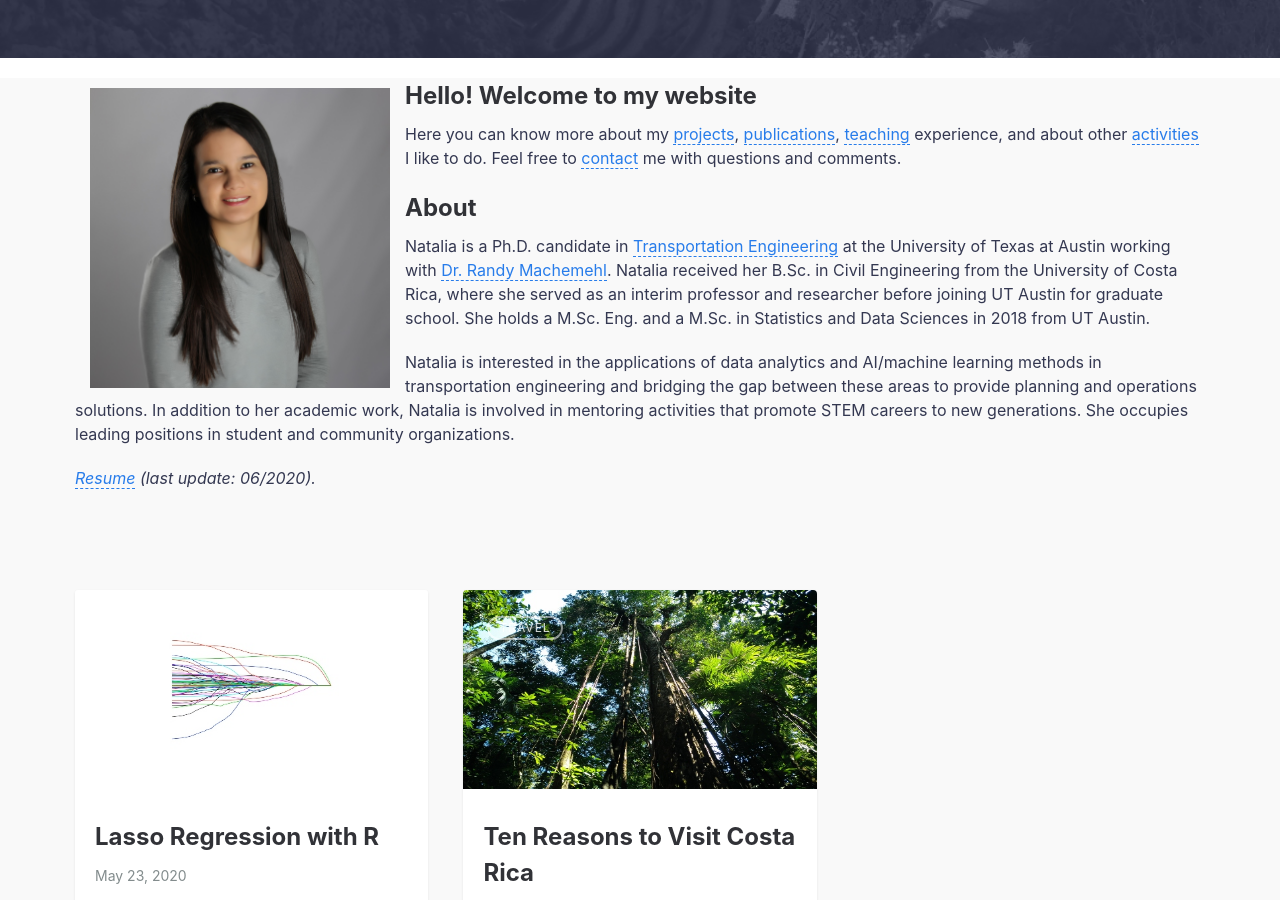
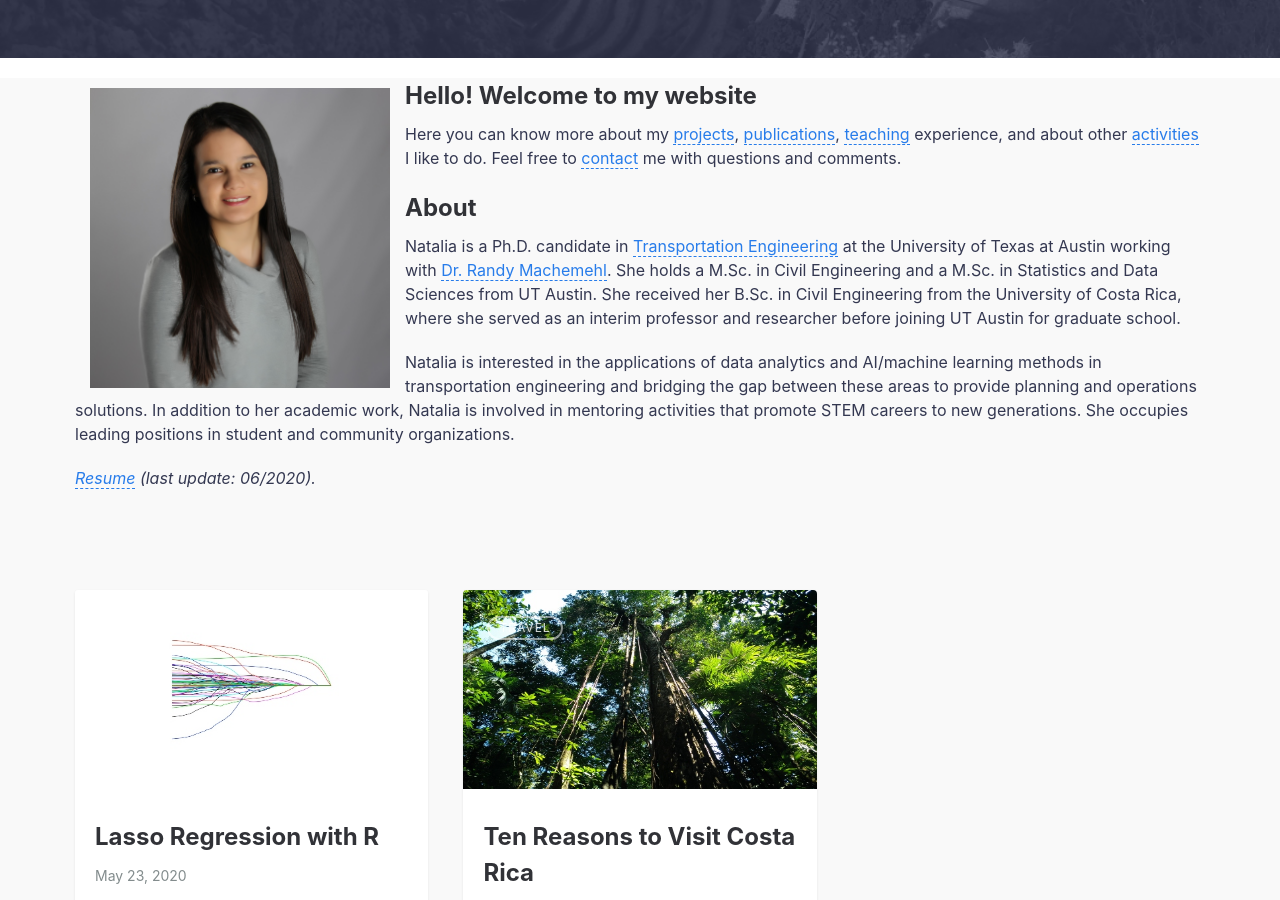
Before and after one commit to nzunigag/nzunigag.github.io, a Jekyll site: the page built from index.md, in a window 1280 px wide and 900 px high, scrolled down 518 px. Built offline with Jekyll 4.4.1, drawn with Linux system fonts in a browser that asks for light colours; comment, search, counter and statistics services are not loaded.

Commit message:
Update default.html

```diff
--- a/_layouts/default.html
+++ b/_layouts/default.html
@@ -48,8 +48,8 @@ layout: compress
               <h2> About</h2>
             Natalia is a Ph.D. candidate in  <a href="http://www.caee.utexas.edu/transportation">Transportation Engineering</a> at the University of Texas at Austin
             working with <a href="https://sites.utexas.edu/machemehl/">Dr. Randy Machemehl</a>.
-            Natalia received her B.Sc. in Civil Engineering from the University of Costa Rica, where she served as an interim professor and researcher before joining UT Austin for graduate school.
-            She holds a M.Sc. Eng. and a M.Sc. in Statistics and Data Sciences in 2018 from UT Austin.
+            She holds a M.Sc. in Civil Engineering and a M.Sc. in Statistics and Data Sciences from UT Austin.
+            She received her B.Sc. in Civil Engineering from the University of Costa Rica, where she served as an interim professor and researcher before joining UT Austin for graduate school.
             </p>
             Natalia is interested in the applications of data analytics and AI/machine learning methods in transportation engineering and bridging the gap between these areas to provide planning and operations solutions.
             In addition to her academic work, Natalia is involved in mentoring activities that promote STEM careers to new generations. She occupies leading positions in student and community organizations.
```
